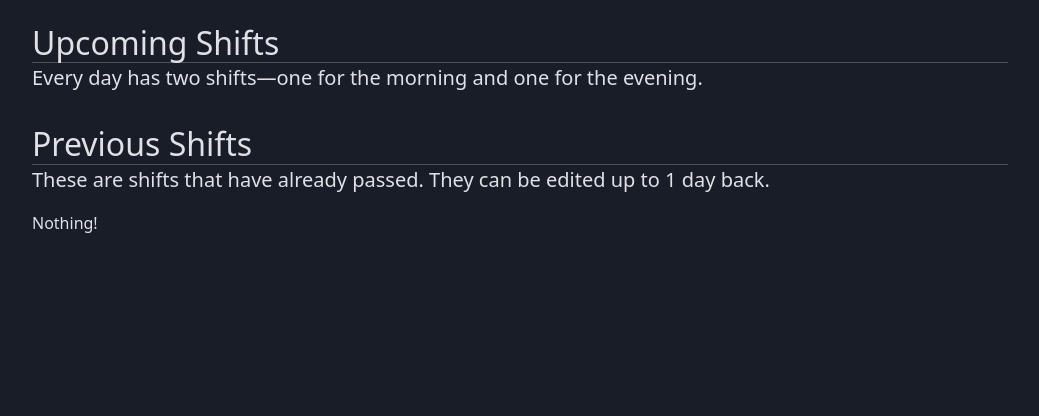
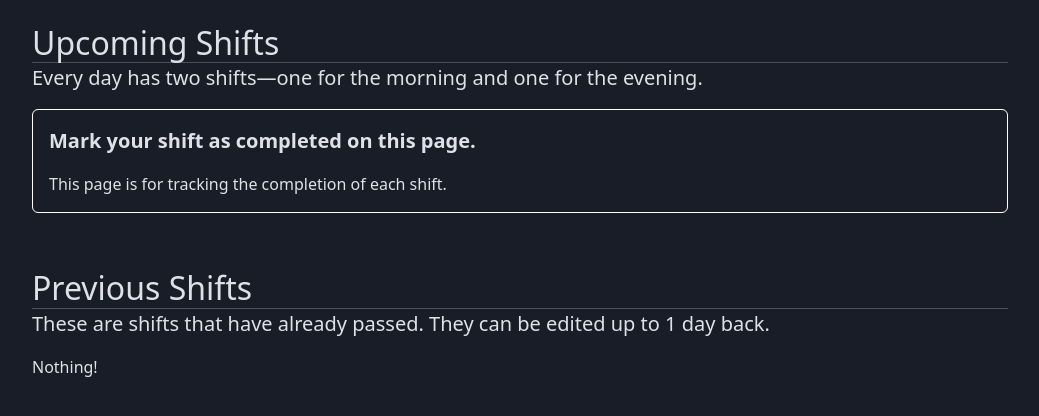
Before and after one commit to jack-hermanson/chicken-coop, a Flask app: page / in a window 1280 px wide. Shown: the part 68-484 px from the top of the page, without its empty margins (120-1159 px from the left). Run offline with Flask 3, Linux system fonts and the light colour scheme; data that the repository does not hold is empty; some libraries are stand-ins or nearby versions.

Commit message:
make things easier / intuitive

```diff
--- a/main/__init__.py
+++ b/main/__init__.py
@@ -65,8 +65,9 @@ def create_app(config_class=Config):
     from .modules.admin.routes import admin
     from .modules.accounts.routes import accounts
     from .modules.shifts.routes import shifts
+    from .modules.errors.handlers import errors
 
-    for blueprint in [main, accounts, admin, shifts]:
+    for blueprint in [main, accounts, admin, shifts, errors]:
         app.register_blueprint(blueprint)
 
     login_manager.init_app(app)
--- a/main/modules/shifts/forms.py
+++ b/main/modules/shifts/forms.py
@@ -12,8 +12,8 @@ class ShiftInstanceCompletedTimestampForm(FlaskForm):
     Form for setting when a shift instance was completed and who completed it.
     """
     shift_instance_id = HiddenField()
-    completed_timestamp = DateTimeLocalField(format='%Y-%m-%dT%H:%M', validators=[Optional()], default=datetime.now)
-    completed_by = StringField("Completed By", validators=[])
+    completed_timestamp = DateTimeLocalField(label="Completed Time", format='%Y-%m-%dT%H:%M', validators=[Optional()], default=datetime.now, description="When was this shift completed?")
+    completed_by = StringField("Completed By", validators=[], description="Who completed this shift?")
     submit = SubmitField("Save")
 
 
--- a/main/web/templates/base.html
+++ b/main/web/templates/base.html
@@ -29,6 +29,9 @@
 
         <div class="collapse navbar-collapse" id="navbar">
             <ul class="navbar-nav me-auto my-auto pt-1 w-100">
+                <li class="nav-item">
+                    <a href="{{ url_for('main.index') }}" class="nav-link {% if active_route == 'main' %}active{% endif %}">Home</a>
+                </li>
                 <li class="nav-item">
                     <a href="{{ url_for('shifts.shift_signup') }}" class="nav-link {% if active_route == 'shifts' %}active{% endif %}">Shift Signup</a>
                 </li>
--- a/main/web/templates/main/index.html
+++ b/main/web/templates/main/index.html
@@ -16,7 +16,11 @@
             <div class="row mb-3">
                 <div class="col-12">
                     <h2 class="border-bottom mb-0">Upcoming Shifts</h2>
-                    <p class="lead mb-0">Every day has two shifts—one for the morning and one for the evening.</p>
+                    <p class="lead">Every day has two shifts—one for the morning and one for the evening.</p>
+                    <div class="p-3 mb-4 rounded-2" style="border: 1px solid white;">
+                        <p class="lead fw-bold">Mark your shift as completed on this page.</p>
+                        <p class="mb-0">This page is for tracking the completion of each shift.</p>
+                    </div>
                 </div>
             </div>
             <div class="row">
--- a/main/web/templates/main/partials/shift-instance-partial.html
+++ b/main/web/templates/main/partials/shift-instance-partial.html
@@ -20,20 +20,31 @@
                 {% endif %}
             </h5>
 
-            <p class="my-2">
+            <p class="mt-2 {% if shift_instance_model.shift_instance_completed_timestamp_form != None %}mb-3{% else %}mb-0{% endif %}">
                 {% if shift_instance_model.shift_instance.shift.assigned_to %}
                     Person Responsible: <b>{{ shift_instance_model.shift_instance.shift.assigned_to }}</b>
                 {% else %}
-                    <i class="text-muted">Not assigned</i>
+                    <i class="text-muted">Not assigned to anyone</i>
                 {% endif %}
             </p>
 
             {% if shift_instance_model.shift_instance_completed_timestamp_form %}
-                <span class="fake-link mt-2 d-inline-block"
-                      onclick="toggleShiftInstanceForm({{ shift_instance_model.shift_instance.shift_instance_id }})"
-                >
-                    Toggle Completion Form
-                </span>
+{#                <span class="fake-link mt-2 d-inline-block"#}
+{#                      onclick="toggleShiftInstanceForm({{ shift_instance_model.shift_instance.shift_instance_id }})"#}
+{#                >#}
+{#                    Toggle Completion Form#}
+{#                </span>#}
+                {% if shift_instance_model.shift_instance.completed_timestamp == None %}
+                    <button class="btn btn-success" onclick="toggleShiftInstanceForm({{ shift_instance_model.shift_instance.shift_instance_id }})">
+                        Complete this shift
+                    </button>
+                    <small class="text-muted d-block mt-2 fst-italic">This shift has not been marked as completed yet. To complete it, tap/click the button, then fill out the form and hit <b>"Save"</b>.</small>
+                {% else %}
+                    <button class="btn btn-primary" onclick="toggleShiftInstanceForm({{ shift_instance_model.shift_instance.shift_instance_id }})">
+                        Edit this shift's completion
+                    </button>
+                    <small class="text-muted d-block mt-2 fst-italic">This shift has already been completed by {{ shift_instance_model.shift_instance.completed_by }}. Click the button to edit that.</small>
+                {% endif %}
             {% endif %}
 
             {% if shift_instance_model.shift_instance_completed_timestamp_form %}
--- a/main/web/templates/shifts/shift-signup.html
+++ b/main/web/templates/shifts/shift-signup.html
@@ -9,6 +9,10 @@
     <div class="row">
         <div class="col">
             <p class="lead">Sign up for shifts here. To prevent random people or bots from screwing with our data, we have a secret code that must be entered.</p>
+            <div class="p-3 mb-4 rounded-2" style="border: 1px solid white;">
+                <p class="lead fw-bold">To mark your shift as completed, please navigate to the <a href="{{ url_for('main.index') }}">Home</a> page.</p>
+                <p class="mb-0">This page is just for signing up for shifts.</p>
+            </div>
         </div>
     </div>
     <div class="row">
--- a/utils/date_functions.py
+++ b/utils/date_functions.py
@@ -21,7 +21,7 @@ def get_next_date_with_same_day_of_week(day_of_week: DayOfWeekEnum, exclude_toda
 
     # if we cannot use today, or today is not the day of the week we want,
     # try adding a certain number of days (1-7) until we get to the desired day
-    logger.debug(f"{int(day_of_week)} - {start.weekday()}")
+    logger.debug(f"day of week: {int(day_of_week)} - start weekday: {start.weekday()} = {day_of_week - start.weekday()}")
     days_ahead = day_of_week - start.weekday()
     if days_ahead <= 0:
         # already happened
```
Also changed, not shown: main/modules/errors/handlers.py (added, +71 -0 lines), main/web/templates/errors/generic-error.html (added, +15 -0 lines), main/modules/errors/__init__.py (added).
